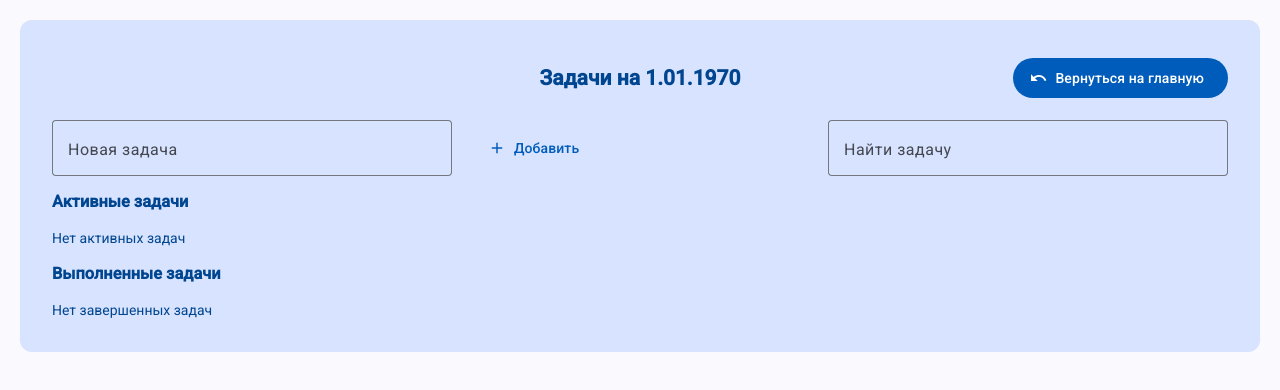
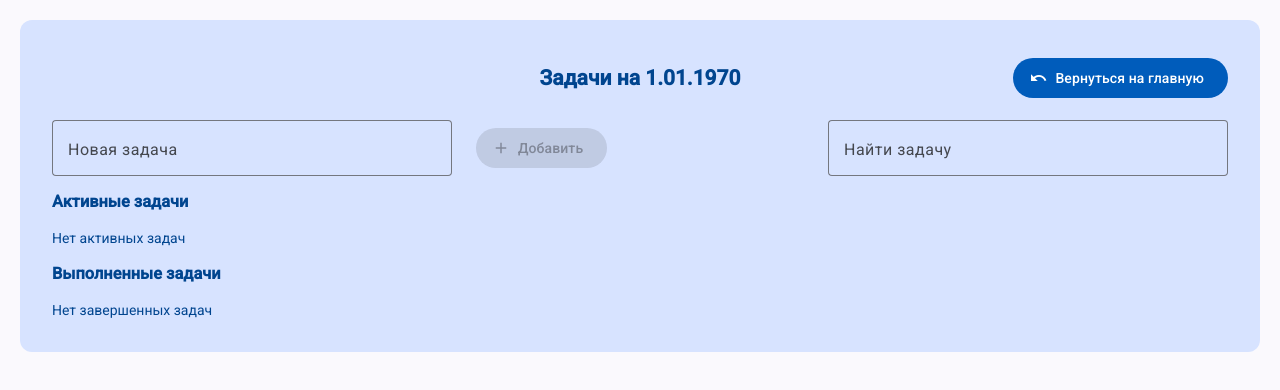
Before and after one commit to NMakarevich/task-manager, an Angular app: page /todos/1 in a window 1280 px wide. Shown: the top 390 px of the page. Built offline with nearby package versions, Linux system fonts and the light colour scheme.

Commit message:
refactor: update add button styles

```diff
--- a/src/app/components/todos/todos.html
+++ b/src/app/components/todos/todos.html
@@ -12,7 +12,7 @@
         <mat-label>Новая задача</mat-label>
         <input matInput type="text" placeholder="Текст задачи" [(ngModel)]="newTodo">
       </mat-form-field>
-      <button matButton (click)="addTodo()">
+      <button matButton="filled" (click)="addTodo()" [disabled]="!newTodo()">
         <mat-icon>add</mat-icon>
         Добавить
       </button>
```
